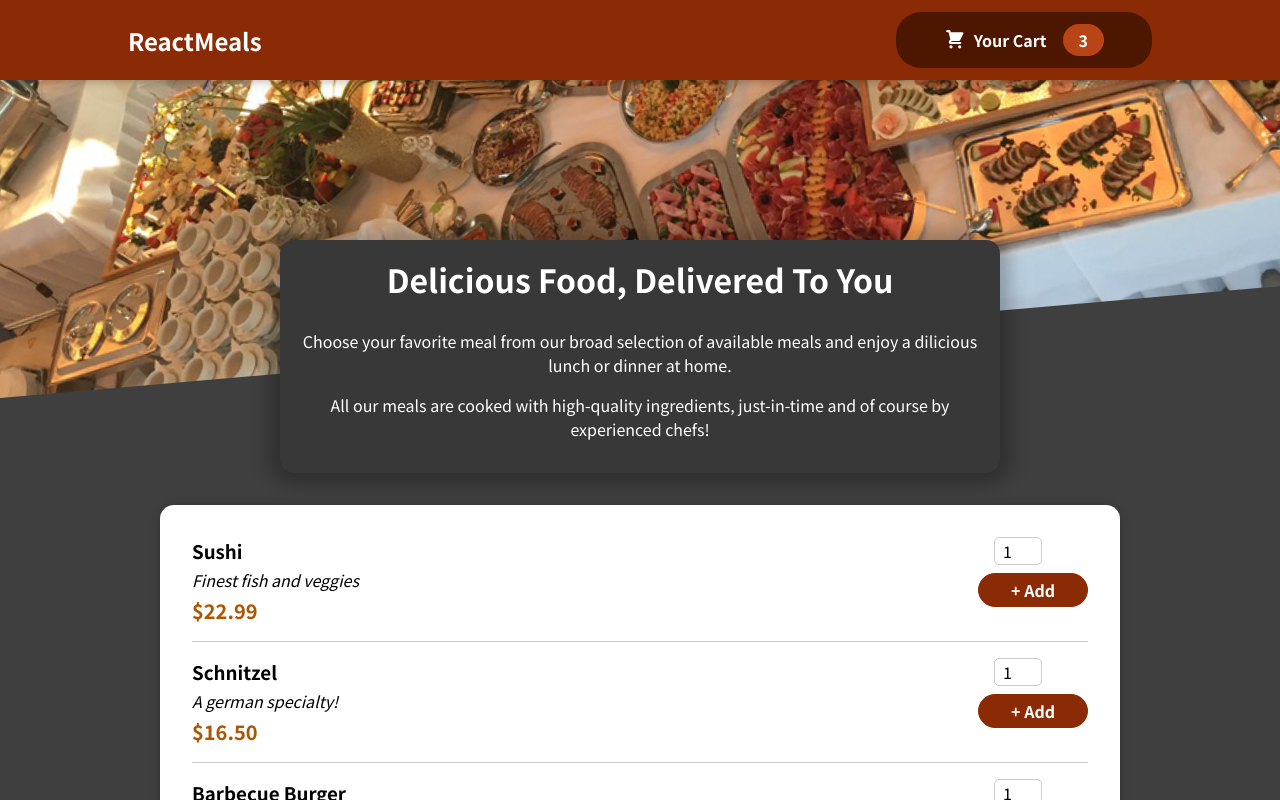
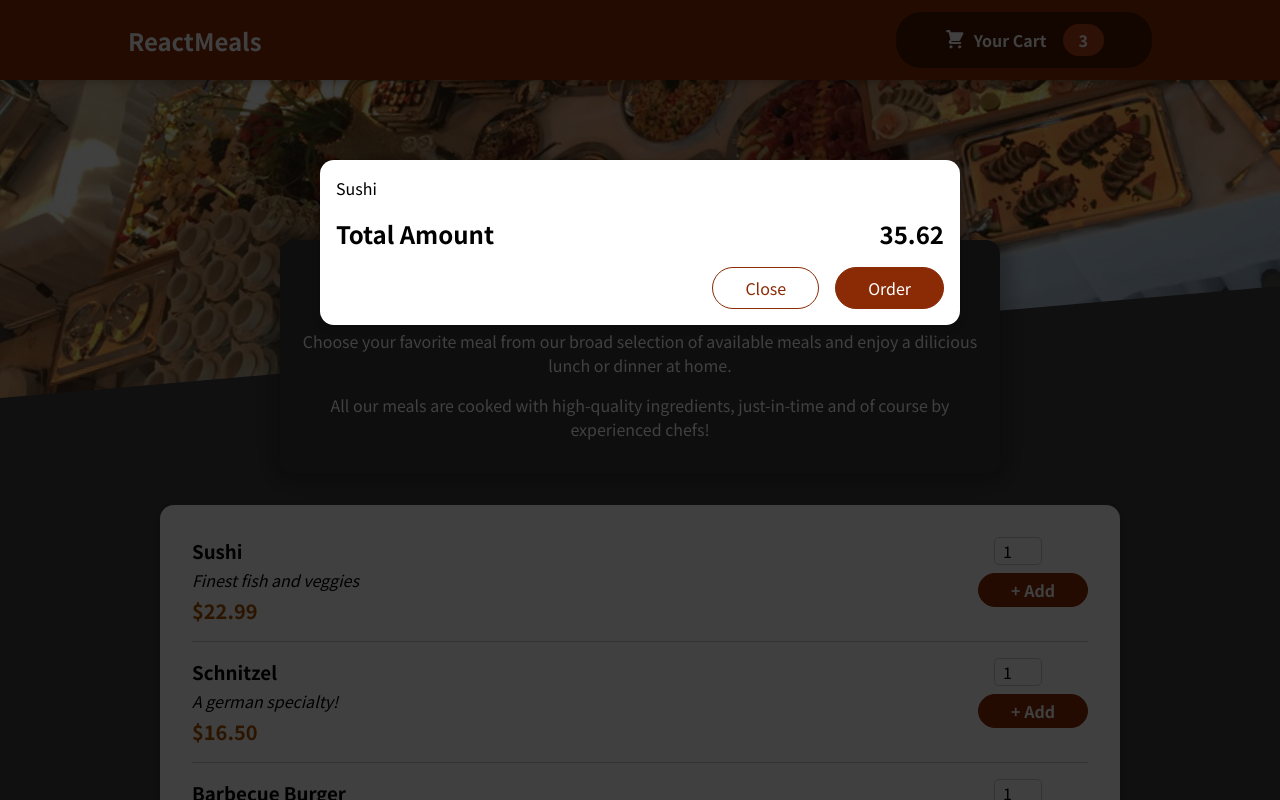
Before and after one commit to kozachek/-Food-Order-App, a React (Create React App) app: page / in a window 1280 px wide. Shown: the top 800 px of the page. Built offline with nearby package versions, Linux system fonts and the light colour scheme.

Commit message:
Adding a Modal via a React Portal

```diff
--- a/public/index.html
+++ b/public/index.html
@@ -28,6 +28,7 @@
   </head>
   <body>
     <noscript>You need to enable JavaScript to run this app.</noscript>
+    <div id="overlays"></div>
     <div id="root"></div>
     <!--
       This HTML file is a template.
--- a/src/App.js
+++ b/src/App.js
@@ -1,10 +1,12 @@
 import { Fragment } from "react";
 import Header from "./components/Layout/Header";
 import Meals from "./components/Meals /Meals";
+import Cart from "./components/Cart/Cart";
 
 function App() {
   return (
     <Fragment>
+      <Cart />
       <Header />
       <main>
         <Meals />
--- /dev/null
+++ b/src/components/Cart/Cart.js
@@ -0,0 +1,22 @@
+
+import Modal from '../UI/Modal';
+import classes from './Cart.module.css';
+
+const Cart = (props)=> {
+const cartItems = <ul className={classes['cart-items']}>{[{id: 'c1', name: 'Sushi', amount: 2, price: 12.99}].map((item)=> <li>{item.name}</li>)}</ul>;
+    return (
+      <Modal>
+            {cartItems}
+            <div className={classes.total}>
+                <span>Total Amount</span>
+                <span>35.62</span>
+            </div>
+            <div className={classes.actions}>
+                <button className={classes['button--alt']}>Close</button>
+              <button className={classes.button}>Order</button>
+            </div>
+            </Modal>
+    )
+};
+
+export default Cart;
--- /dev/null
+++ b/src/components/Cart/Cart.module.css
@@ -0,0 +1,46 @@
+.cart-items {
+    list-style: none;
+    margin: 0;
+    padding: 0;
+    max-height: 20rem;
+    overflow: auto;
+  }
+
+  .total {
+    display: flex;
+    justify-content: space-between;
+    align-items: center;
+    font-weight: bold;
+    font-size: 1.5rem;
+    margin: 1rem 0;
+  }
+
+  .actions {
+    text-align: right;
+  }
+
+  .actions button {
+    font: inherit;
+    cursor: pointer;
+    background-color: transparent;
+    border: 1px solid #8a2b06;
+    padding: 0.5rem 2rem;
+    border-radius: 25px;
+    margin-left: 1rem;
+  }
+
+  .actions button:hover,
+  .actions button:active {
+    background-color: #5a1a01;
+    border-color: #5a1a01;
+    color: white;
+  }
+
+  .actions .button--alt {
+    color: #8a2b06;
+  }
+
+  .actions .button {
+    background-color: #8a2b06;
+    color: white;
+  }
--- /dev/null
+++ b/src/components/UI/Modal.js
@@ -0,0 +1,32 @@
+import { Fragment } from 'react';
+import ReactDOM  from 'react-dom';
+
+import classes from './Modal.module.css';
+
+const Backdrop = props => {
+
+    return (
+        <div className={classes.backdrop}></div>
+    );
+};
+
+const ModalOverlay = props => {
+    return (
+        <div className={classes.modal}>
+        <div className={classes.content}>{props.children}</div>
+        </div>
+    )
+};
+
+const portalElement = document.getElementById('overlays');
+
+const Modal = props => {
+    return (
+        <Fragment>
+            {ReactDOM.createPortal(<Backdrop />, portalElement)}
+            {ReactDOM.createPortal(<ModalOverlay> {props.children}</ModalOverlay>, portalElement)}
+        </Fragment>
+    )
+};
+
+export default Modal;
--- /dev/null
+++ b/src/components/UI/Modal.module.css
@@ -0,0 +1,40 @@
+.backdrop {
+  position: fixed;
+  top: 0;
+  left: 0;
+  width: 100%;
+  height: 100vh;
+  z-index: 20;
+  background-color: rgba(0, 0, 0, 0.75);
+}
+
+.modal {
+  position: fixed;
+  top: 20vh;
+  left: 5%;
+  width: 90%;
+  background-color: white;
+  padding: 1rem;
+  border-radius: 14px;
+  box-shadow: 0 2px 8px rgba(0, 0, 0, 0.25);
+  z-index: 30;
+  animation: slide-down 300ms ease-out forwards;
+}
+
+@media (min-width: 768px) {
+  .modal {
+    width: 40rem;
+    left: calc(50% - 20rem);
+  }
+}
+
+@keyframes slide-down {
+  from {
+    opacity: 0;
+    transform: translateY(-3rem);
+  }
+  to {
+    opacity: 1;
+    transform: translateY(0);
+  }
+}
```
